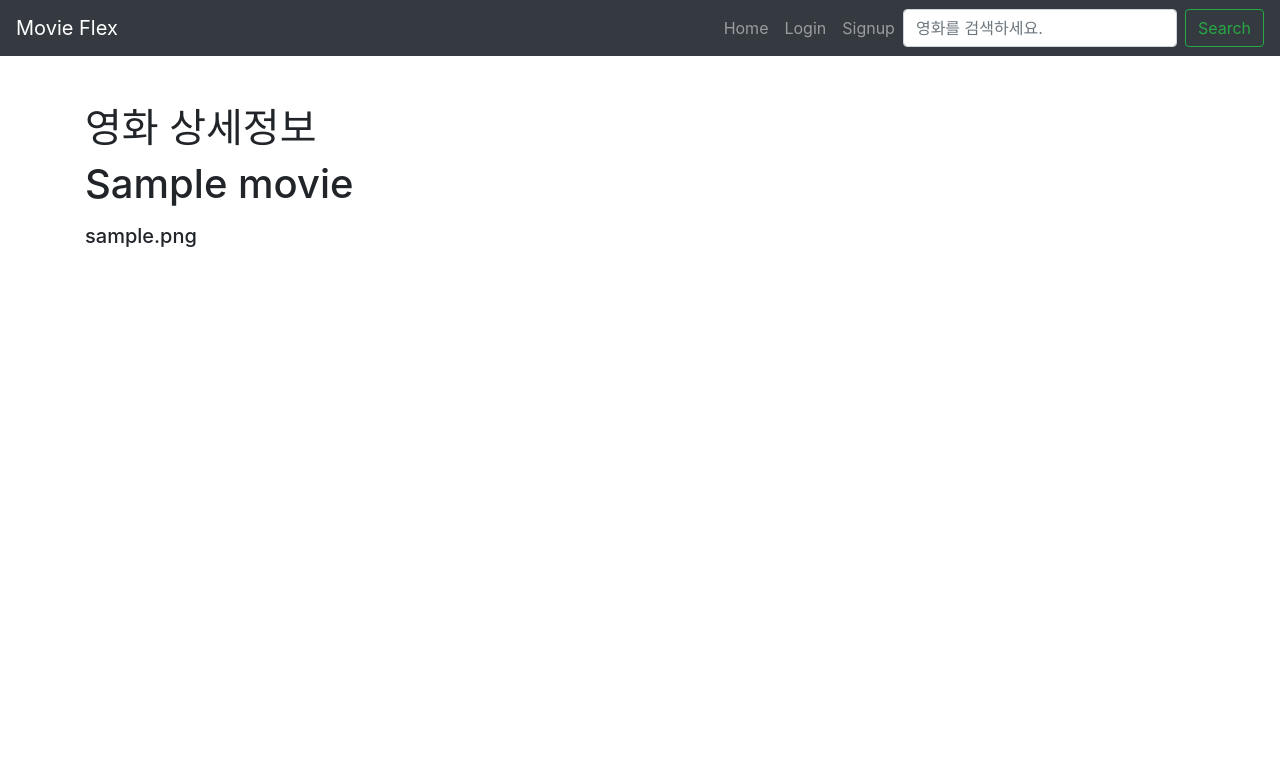
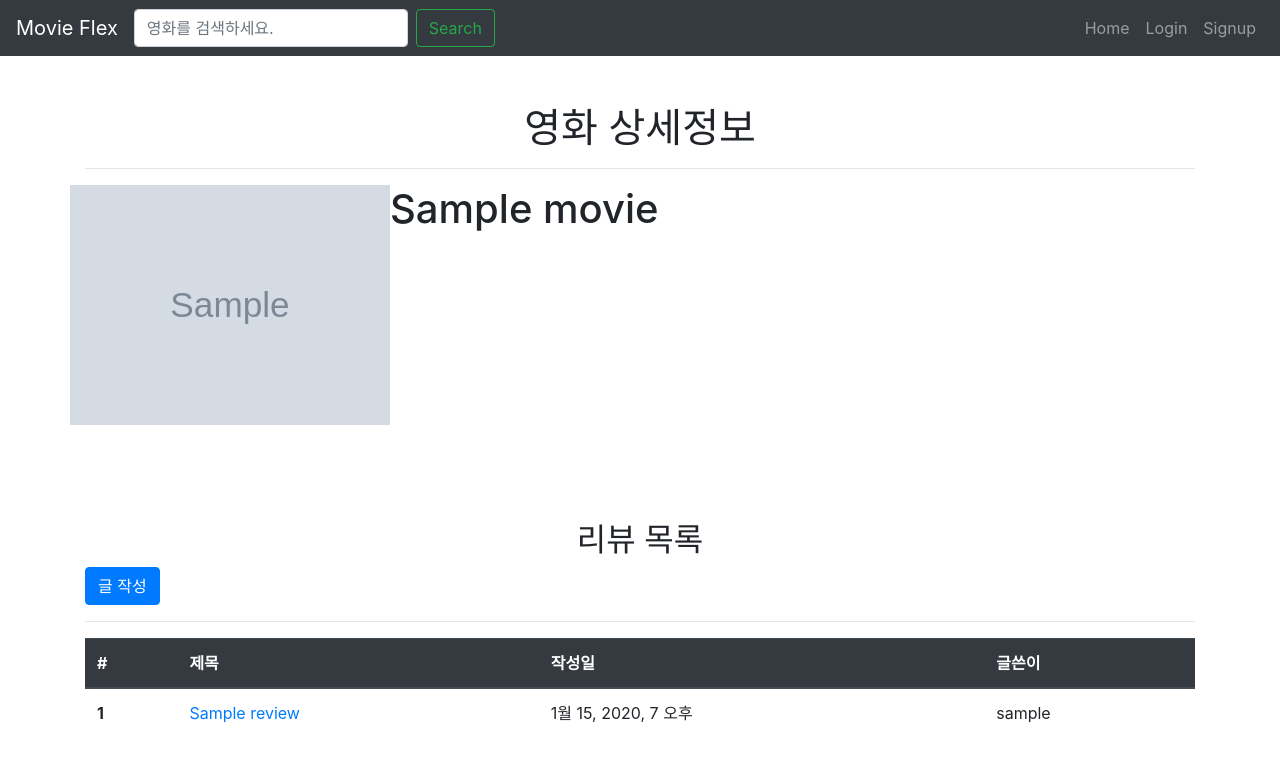
Before and after one commit to jhj9109/Movie_Flex, a Django app: page /movies/1/ in a window 1280 px wide. Shown: the top 762 px of the page. Run offline with Django 3.2, Linux system fonts and the light colour scheme; tables that the repository leaves empty hold one stand-in row (values such as "Sample post"); grey boxes marked "Sample" are stand-in pictures; some libraries are stand-ins or nearby versions.

Commit message:
review_delete 까지 구현

```diff
--- a/accounts/templates/accounts/login.html
+++ b/accounts/templates/accounts/login.html
@@ -10,5 +10,4 @@
     {% bootstrap_form form %}
     <button class="btn btn-primary">로그인</button>
   </form>
-  <a href="{% url 'movies:index' %}">링크</a>
 {% endblock %}
--- a/movies/templates/movies/detail.html
+++ b/movies/templates/movies/detail.html
@@ -1,7 +1,39 @@
 {% extends 'base.html' %}
 
 {% block app %}
-  <h1> 영화 상세정보 <h1>
-  <p>{{ movie.title }}</p>
-  <h5>{{ movie.poster }}</h5>
+  <h1 class="text-center mt-3"> 영화 상세정보 <h1>
+  <hr>
+  <div class="row">
+    <div>
+      <img src="{{ movie.poster }}" style="width: 25vw;">
+    </div>
+    <div>
+      <p> {{ movie.title }} </p>
+    </div>
+  </div>
+  <br>
+
+  <h2 class="text-center mt-5">리뷰 목록</h2>
+  <a href="{% url 'movies:review_create' movie.pk %}"><input class="btn btn-primary" type="submit" value="글 작성"></a>
+  <hr>
+  <table class="table table-hover">
+    <thead class="thead-dark">
+      <tr>
+        <th scope="col">#</th>
+        <th scope="col">제목</th>
+        <th scope="col">작성일</th>
+        <th scope="col">글쓴이</th>
+      </tr>
+    </thead>
+    <tbody>
+      {% for review in reviews %}
+        <tr>
+          <th scope="row">{{ review.pk }}</th>
+          <td><a href="{% url 'movies:review_detail' movie.pk review.pk %}">{{ review.title }}</a></td>
+          <td>{{ review.created_at }}</td>
+          <td>{{ review.user }}</td>
+        </tr>
+      {% endfor %}
+    </tbody>
+  </table>
 {% endblock  %}
--- a/movies/templates/movies/review_form.html
+++ b/movies/templates/movies/review_form.html
@@ -2,7 +2,11 @@
 {% load bootstrap4 %}
 
 {% block app %}
-  <h1 class="display-5 text-center mt-3">리뷰작성</h1>
+  {% if request.resolver_match.url_name == 'review_create' %}
+  <h1 class="display-5 text-center mt-3">리뷰 작성</h1>
+  {% else %}
+  <h1 class="display-5 text-center mt-3">리뷰 수정</h1>
+  {% endif %}
 
 
   <form action="" method="post" class="form">
--- a/movies/urls.py
+++ b/movies/urls.py
@@ -9,6 +9,8 @@ urlpatterns = [
 
     # Review
     path('<int:movie_pk>/review_create/', views.review_create, name='review_create'),
-    path('<int:movie_pk>/review_detail/<review_pk>/', views.review_detail, name='review_detail'),
+    path('<int:movie_pk>/review_detail/<int:review_pk>/', views.review_detail, name='review_detail'),
+    path('<int:movie_pk>/review_update/<int:review_pk>/', views.review_update, name='review_update'),
+    path('<int:movie_pk>/review_delete/<int:review_pk>/', views.review_delete, name='review_delete'),
 
 ]
--- a/movies/views.py
+++ b/movies/views.py
@@ -1,5 +1,5 @@
 from django.shortcuts import render, redirect, get_object_or_404
-from django.views.decorators.http import require_http_methods
+from django.views.decorators.http import require_http_methods, require_POST
 from django.contrib.auth.decorators import login_required
 from django.contrib import messages
 
@@ -19,8 +19,10 @@ def index(request):
 def detail(request, movie_pk):
     if request.method == 'GET':
         movie = get_object_or_404(Movie, pk=movie_pk)
+        reviews = movie.reviews.all()
         context = {
-            'movie': movie
+            'movie': movie,
+            'reviews': reviews,
         }
         return render(request, 'movies/detail.html', context)
 
@@ -47,6 +49,48 @@ def review_create(request, movie_pk):
         return redirect('accounts:login')
 
 
-def review_detail(reqeust, movie_pk, reivew_pk):
+def review_detail(request, movie_pk, review_pk):
     movie = get_object_or_404(Movie, pk=movie_pk)
-    review = get_object_or_404(Review, pk=reivew_pk)
+    review = get_object_or_404(Review, pk=review_pk)
+    comments = Comment.objects.filter(review=review)
+    form = CommentForm()
+
+    context = {
+        'movie': movie,
+        'review': review,
+        'comments': comments,
+        'form': form,
+    }
+    return render(request, 'movies/review_detail.html', context)
+
+@login_required
+def review_update(request, movie_pk, review_pk):
+    movie = get_object_or_404(Movie, id=movie_pk)
+    review = get_object_or_404(Review, id=review_pk)
+    if request.user == review.user:
+        if request.method == 'POST':
+            form = ReviewForm(request.POST, instance=review)
+            if form.is_valid():
+                review = form.save(commit=False)
+                review.user = request.user
+                review.movie = movie
+                review.save()
+                return redirect('movies:review_detail', movie.pk, review.pk)
+        else:
+            form = ReviewForm(instance=review)
+        context = {
+            'form': form
+        }
+        return render(request, 'movies/review_form.html', context)
+    else:
+        messages.warning(request, '리뷰작성자만 수정/삭제 가능합니다.')
+        return redirect('movies:index')
+
+@require_POST
+@login_required
+def review_delete(request, movie_id, review_id):
+    review = get_object_or_404(Review, id=review_id)
+    if request.user == review.user:
+        review.delete()
+        messages.warning(request, '리뷰가 삭제 되었습니다.')
+    return redirect('movies:detail', movie_id)
--- a/templates/_nav.html
+++ b/templates/_nav.html
@@ -1,10 +1,16 @@
 <nav class="navbar navbar-expand-lg navbar-dark bg-dark">
-  <a class="navbar-brand" href="#">Movie Flex</a>
+  <a class="navbar-brand" href="{% url 'movies:index' %}">Movie Flex</a>
   <button class="navbar-toggler" type="button" data-toggle="collapse" data-target="#navbarSupportedContent" aria-controls="navbarSupportedContent" aria-expanded="false" aria-label="Toggle navigation">
     <span class="navbar-toggler-icon"></span>
   </button>
 
   <div class="collapse navbar-collapse" id="navbarSupportedContent">
+    <!-- 나중에 ORM Filter 통해서 완성해야 함 (영화찾기) -->
+    <form class="form-inline my-2 my-lg-0">
+      <input class="form-control mr-sm-2" type="search" placeholder="영화를 검색하세요." aria-label="Search">
+      <button class="btn btn-outline-success my-2 my-sm-0" type="submit">Search</button>
+    </form>
+
     <ul class="navbar-nav ml-auto">
       <!-- Navbar 로그인 되있을 때, 아닐때 분기 처리 -->
       {% if request.user.is_authenticated %}
@@ -29,11 +35,4 @@
         </li>
       {% endif %}
     </ul>
-
-    <!-- 나중에 ORM Filter 통해서 완성해야 함 (영화찾기) -->
-    <form class="form-inline my-2 my-lg-0">
-      <input class="form-control mr-sm-2" type="search" placeholder="영화를 검색하세요." aria-label="Search">
-      <button class="btn btn-outline-success my-2 my-sm-0" type="submit">Search</button>
-    </form>
-  </div>
 </nav>
--- a/templates/base.html
+++ b/templates/base.html
@@ -6,10 +6,14 @@
   <meta name="viewport" content="width=device-width, initial-scale=1.0">
   <title>Movie Flex</title>
   {% bootstrap_css %}
+
+  <!-- Font-Awesome -->
   <script src="https://kit.fontawesome.com/3b9e4b0515.js" crossorigin="anonymous"></script>
+  <!-- Vue, Axios -->
+  <script src="https://cdn.jsdelivr.net/npm/vue/dist/vue.js"></script>
+  <script src="https://unpkg.com/axios/dist/axios.min.js"></script>
 </head>
 <body>
-
   <!-- NavBar -->
   {% include '_nav.html' %}
   {% bootstrap_messages %}
@@ -24,6 +28,7 @@
 
   {% block script %}
   {% endblock %}
+
   {% bootstrap_javascript jquery='full' %}
 </body>
 </html>
```
Also changed, not shown: movies/templates/movies/index.html (+6 -3 lines), movies/templates/movies/review_detail.html (added, +28 -0 lines).
